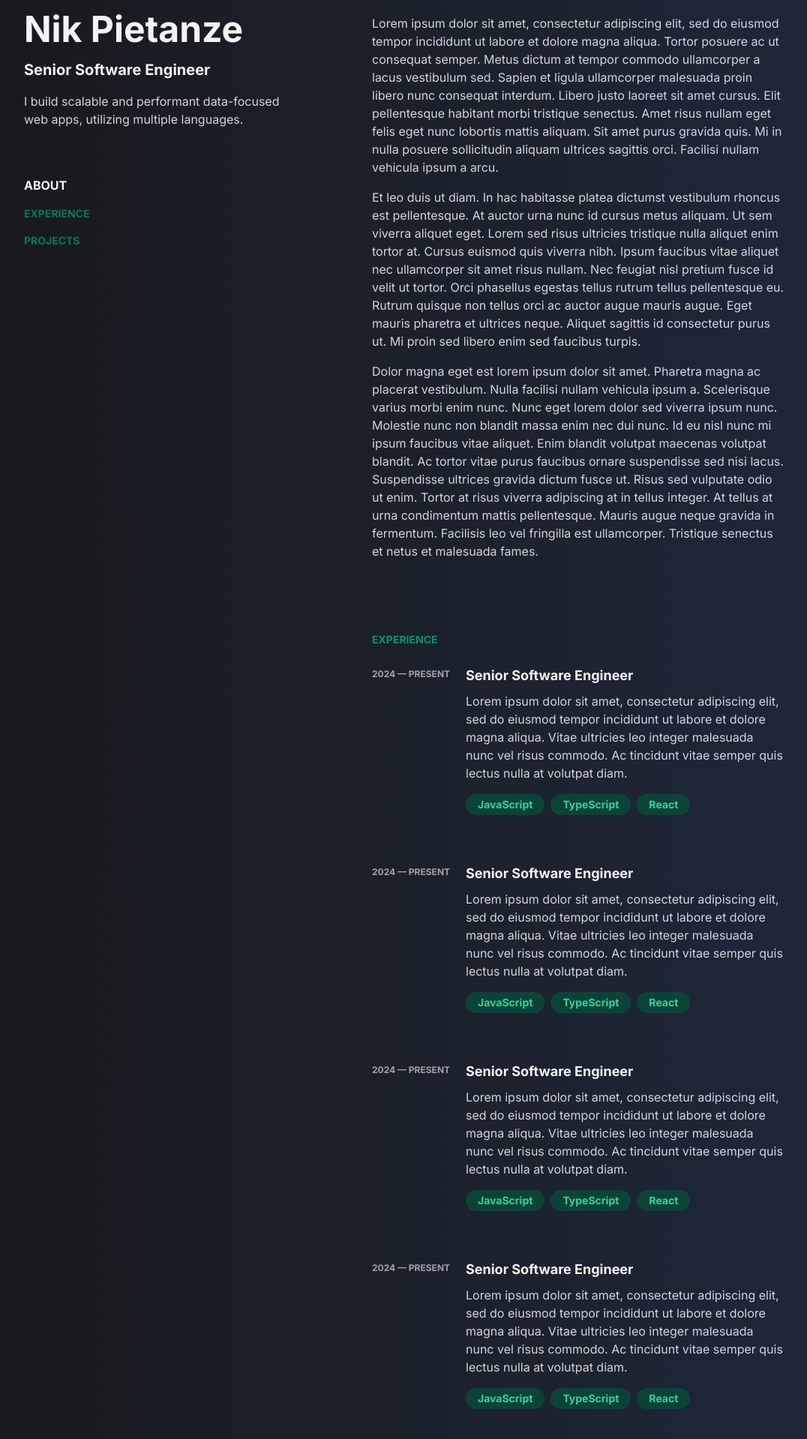
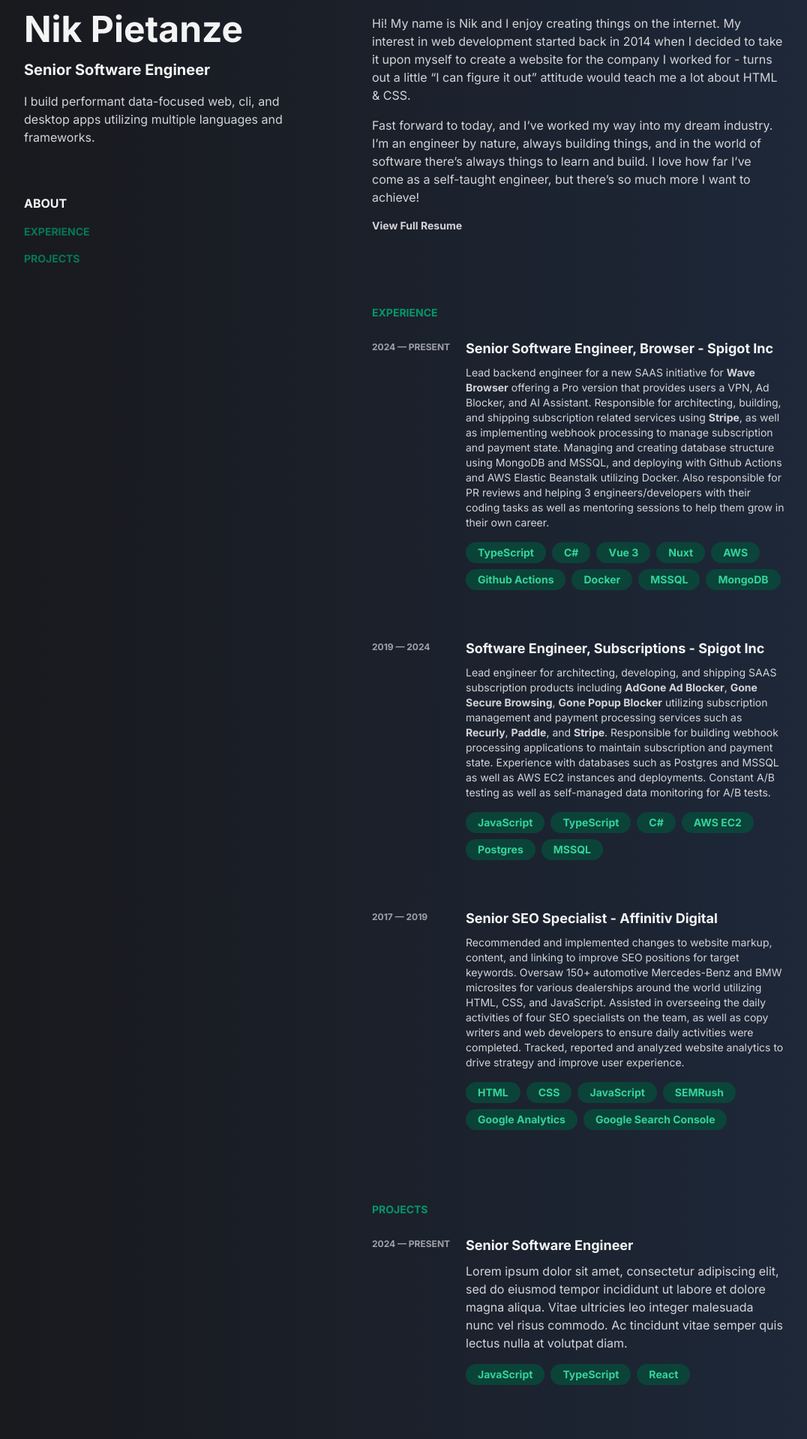
Before and after one commit to nikpietanze/portfolio, a Next.js app: page / in a window 1280 px wide. Shown: the part 81-2000 px from the top of the page at 75% size, without its empty margins (101-1177 px from the left). Built offline with nearby package versions, Linux system fonts and the light colour scheme.

Commit message:
add experience

```diff
--- a/app/layout.tsx
+++ b/app/layout.tsx
@@ -6,7 +6,8 @@ const inter = Inter({ subsets: ["latin"] });
 
 export const metadata: Metadata = {
 	title: "Nik Pietanze",
-	description: "Nik Pietanze is a senior software engineer who builds performant and data-focused applications for the web.",
+	description:
+		"Nik Pietanze is a senior software engineer who builds performant and data-focused applications for the web.",
 };
 
 export default function RootLayout({
--- a/app/page.tsx
+++ b/app/page.tsx
@@ -1,5 +1,37 @@
+"use client";
+import { useState, useRef, useEffect } from "react";
+import Link from "next/link";
+
 export default function Home() {
-	// TODO: Navigation scrolling
+	const [navState, setNavState] = useState("about");
+	const aboutRef = useRef();
+	const experienceRef = useRef();
+	const projectsRef = useRef();
+
+	function handleNavClick(e: React.MouseEvent<HTMLAnchorElement>) {
+		setNavState(e.currentTarget.innerText.toLowerCase());
+	}
+
+	useEffect(() => {
+		const aboutObserver = new IntersectionObserver((entries, observer) => {
+			const entry = entries[0];
+			console.log("aboutEntry.isIntersecting", entry.isIntersecting);
+		});
+		// @ts-ignore
+		aboutObserver.observe(aboutRef.current);
+
+		const experienceObserver = new IntersectionObserver(
+			(entries, observer) => {
+				const entry = entries[0];
+				console.log(
+					"experienceEntry.isIntersecting",
+					entry.isIntersecting
+				);
+			}
+		);
+		// @ts-ignore
+		experienceObserver.observe(experienceRef.current);
+	}, []);
 
 	return (
 		<main className="bg-gradient-to-r from-zinc-900 to-slate-800 text-zinc-100 min-h-screen py-16 px-8 md:px-16 flex justify-center">
@@ -10,23 +42,41 @@ export default function Home() {
 						<h2 className="text-xl font-bold">
 							Senior Software Engineer
 						</h2>
-						<p className="text-zinc-300">
-							I build scalable and performant data-focused
-							<br /> web apps, utilizing multiple languages.
+						<p className="text-zinc-300 max-w-sm">
+							I build performant data-focused web, cli, and
+							desktop apps utilizing multiple languages and
+							frameworks.
 						</p>
 					</div>
 
 					<div className="nav flex md:flex-col gap-4 text-sm font-bold text-emerald-700">
-						<a href="#about" className="active">
+						<Link
+							onClick={handleNavClick}
+							href="#about"
+							className={navState === "about" ? "active" : ""}>
 							ABOUT
-						</a>
-						<a href="#experience">EXPERIENCE</a>
-						<a href="#projects">PROJECTS</a>
+						</Link>
+						<Link
+							onClick={handleNavClick}
+							href="#experience"
+							className={
+								navState === "experience" ? "active" : ""
+							}>
+							EXPERIENCE
+						</Link>
+						<Link
+							onClick={handleNavClick}
+							href="#projects"
+							className={navState === "projects" ? "active" : ""}>
+							PROJECTS
+						</Link>
 					</div>
 				</div>
 
 				<div className="right-col flex flex-col gap-24">
 					<div
+						// @ts-ignore
+						ref={aboutRef}
 						id="about"
 						className="flex flex-col gap-4 text-zinc-300">
 						<h2 className="text-sm font-bold text-emerald-600">
@@ -34,62 +84,264 @@ export default function Home() {
 						</h2>
 
 						<p>
-							Lorem ipsum dolor sit amet, consectetur adipiscing
-							elit, sed do eiusmod tempor incididunt ut labore et
-							dolore magna aliqua. Tortor posuere ac ut consequat
-							semper. Metus dictum at tempor commodo ullamcorper a
-							lacus vestibulum sed. Sapien et ligula ullamcorper
-							malesuada proin libero nunc consequat interdum.
-							Libero justo laoreet sit amet cursus. Elit
-							pellentesque habitant morbi tristique senectus. Amet
-							risus nullam eget felis eget nunc lobortis mattis
-							aliquam. Sit amet purus gravida quis. Mi in nulla
-							posuere sollicitudin aliquam ultrices sagittis orci.
-							Facilisi nullam vehicula ipsum a arcu.
+							Hi! My name is Nik and I enjoy creating things on
+							the internet. My interest in web development started
+							back in 2014 when I decided to take it upon myself
+							to create a website for the company I worked for -
+							turns out a little “I can figure it out” attitude
+							would teach me a lot about HTML & CSS.
 						</p>
 
 						<p>
-							Et leo duis ut diam. In hac habitasse platea
-							dictumst vestibulum rhoncus est pellentesque. At
-							auctor urna nunc id cursus metus aliquam. Ut sem
-							viverra aliquet eget. Lorem sed risus ultricies
-							tristique nulla aliquet enim tortor at. Cursus
-							euismod quis viverra nibh. Ipsum faucibus vitae
-							aliquet nec ullamcorper sit amet risus nullam. Nec
-							feugiat nisl pretium fusce id velit ut tortor. Orci
-							phasellus egestas tellus rutrum tellus pellentesque
-							eu. Rutrum quisque non tellus orci ac auctor augue
-							mauris augue. Eget mauris pharetra et ultrices
-							neque. Aliquet sagittis id consectetur purus ut. Mi
-							proin sed libero enim sed faucibus turpis.
+							Fast forward to today, and I’ve worked my way into
+							my dream industry. I’m an engineer by nature, always
+							building things, and in the world of software
+							there’s always things to learn and build. I love how
+							far I’ve come as a self-taught engineer, but there’s
+							so much more I want to achieve!
 						</p>
 
-						<p>
-							Dolor magna eget est lorem ipsum dolor sit amet.
-							Pharetra magna ac placerat vestibulum. Nulla
-							facilisi nullam vehicula ipsum a. Scelerisque varius
-							morbi enim nunc. Nunc eget lorem dolor sed viverra
-							ipsum nunc. Molestie nunc non blandit massa enim nec
-							dui nunc. Id eu nisl nunc mi ipsum faucibus vitae
-							aliquet. Enim blandit volutpat maecenas volutpat
-							blandit. Ac tortor vitae purus faucibus ornare
-							suspendisse sed nisi lacus. Suspendisse ultrices
-							gravida dictum fusce ut. Risus sed vulputate odio ut
-							enim. Tortor at risus viverra adipiscing at in
-							tellus integer. At tellus at urna condimentum mattis
-							pellentesque. Mauris augue neque gravida in
-							fermentum. Facilisis leo vel fringilla est
-							ullamcorper. Tristique senectus et netus et
-							malesuada fames.
-						</p>
+						<Link
+							href="#"
+							target="_blank"
+							className="font-bold text-sm transition-colors hover:text-emerald-500">
+							View Full Resume
+						</Link>
 					</div>
 
-					<div id="experience" className="flex flex-col gap-8 -mx-4">
+					<div
+						// @ts-ignore
+						ref={experienceRef}
+						id="experience"
+						className="flex flex-col gap-8 -mx-4">
 						<h2 className="text-sm font-bold text-emerald-600 -mb-6 px-4">
 							EXPERIENCE
 						</h2>
 
-						<a
+						<Link
+							href="https://spigot.com"
+							target="_blank"
+							className="grid grid-cols-1 md:grid-cols-[125px_auto] hover:bg-emerald-900/50 transition rounded-lg p-4">
+							<span className="timeframe text-xs font-bold text-zinc-400 mt-1">
+								2024 — PRESENT
+							</span>
+							<div className="details flex flex-col gap-2">
+								<span className="pos-title text-lg font-bold">
+									Senior Software Engineer, Browser - Spigot
+									Inc
+								</span>
+								<p className="pos-description text-sm text-zinc-300">
+									Lead backend engineer for a new SAAS
+									initiative for{" "}
+									<Link
+										href="https://wavebrowser.co/"
+										target="_blank"
+										className="font-bold transition-colors hover:text-emerald-500">
+										Wave Browser
+									</Link>{" "}
+									offering a Pro version that provides users a
+									VPN, Ad Blocker, and AI Assistant.
+									Responsible for architecting, building, and
+									shipping subscription related services using{" "}
+									<Link
+										href="https://stripe.com"
+										target="_blank"
+										className="font-bold transition-colors hover:text-emerald-500">
+										Stripe
+									</Link>
+									, as well as implementing webhook processing
+									to manage subscription and payment state.
+									Managing and creating database structure
+									using MongoDB and MSSQL, and deploying with
+									Github Actions and AWS Elastic Beanstalk
+									utilizing Docker. Also responsible for PR
+									reviews and helping 3 engineers/developers
+									with their coding tasks as well as mentoring
+									sessions to help them grow in their own
+									career.
+								</p>
+
+								<div className="tags flex flex-wrap items-center gap-2 mt-2">
+									<span className="bg-emerald-900/75 text-sm text-emerald-400 font-bold px-4 py-1 rounded-full">
+										TypeScript
+									</span>
+									<span className="bg-emerald-900/75 text-sm text-emerald-400 font-bold px-4 py-1 rounded-full">
+										C#
+									</span>
+									<span className="bg-emerald-900/75 text-sm text-emerald-400 font-bold px-4 py-1 rounded-full">
+										Vue 3
+									</span>
+									<span className="bg-emerald-900/75 text-sm text-emerald-400 font-bold px-4 py-1 rounded-full">
+										Nuxt
+									</span>
+									<span className="bg-emerald-900/75 text-sm text-emerald-400 font-bold px-4 py-1 rounded-full">
+										AWS
+									</span>
+									<span className="bg-emerald-900/75 text-sm text-emerald-400 font-bold px-4 py-1 rounded-full">
+										Github Actions
+									</span>
+									<span className="bg-emerald-900/75 text-sm text-emerald-400 font-bold px-4 py-1 rounded-full">
+										Docker
+									</span>
+									<span className="bg-emerald-900/75 text-sm text-emerald-400 font-bold px-4 py-1 rounded-full">
+										MSSQL
+									</span>
+									<span className="bg-emerald-900/75 text-sm text-emerald-400 font-bold px-4 py-1 rounded-full">
+										MongoDB
+									</span>
+								</div>
+							</div>
+						</Link>
+
+						<Link
+							href="https://spigot.com"
+							target="_blank"
+							className="grid grid-cols-1 md:grid-cols-[125px_auto] hover:bg-emerald-900/50 transition rounded-lg p-4">
+							<span className="timeframe text-xs font-bold text-zinc-400 mt-1">
+								2019 — 2024
+							</span>
+							<div className="details flex flex-col gap-2">
+								<span className="pos-title text-lg font-bold">
+									Software Engineer, Subscriptions - Spigot
+									Inc
+								</span>
+								<p className="pos-description text-sm text-zinc-300">
+									Lead engineer for architecting, developing,
+									and shipping SAAS subscription products
+									including{" "}
+									<Link
+										href="https://adgone.org"
+										target="_blank"
+										className="font-bold transition-colors hover:text-emerald-500">
+										AdGone Ad Blocker
+									</Link>
+									,{" "}
+									<Link
+										href="https://gonesecurebrowsing.com"
+										target="_blank"
+										className="font-bold transition-colors hover:text-emerald-500">
+										Gone Secure Browsing
+									</Link>
+									,{" "}
+									<Link
+										href="https://gonepopupblocker.com"
+										target="_blank"
+										className="font-bold transition-colors hover:text-emerald-500">
+										Gone Popup Blocker
+									</Link>{" "}
+									utilizing subscription management and
+									payment processing services such as{" "}
+									<Link
+										href="https://recurly.com"
+										target="_blank"
+										className="font-bold transition-colors hover:text-emerald-500">
+										Recurly
+									</Link>
+									,{" "}
+									<Link
+										href="https://paddle.com"
+										target="_blank"
+										className="font-bold transition-colors hover:text-emerald-500">
+										Paddle
+									</Link>
+									, and{" "}
+									<Link
+										href="https://stripe.com"
+										target="_blank"
+										className="font-bold transition-colors hover:text-emerald-500">
+										Stripe
+									</Link>
+									. Responsible for building webhook
+									processing applications to maintain
+									subscription and payment state. Experience
+									with databases such as Postgres and MSSQL as
+									well as AWS EC2 instances and deployments.
+									Constant A/B testing as well as self-managed
+									data monitoring for A/B tests.
+								</p>
+
+								<div className="tags flex flex-wrap items-center gap-2 mt-2">
+									<span className="bg-emerald-900/75 text-sm text-emerald-400 font-bold px-4 py-1 rounded-full">
+										JavaScript
+									</span>
+									<span className="bg-emerald-900/75 text-sm text-emerald-400 font-bold px-4 py-1 rounded-full">
+										TypeScript
+									</span>
+									<span className="bg-emerald-900/75 text-sm text-emerald-400 font-bold px-4 py-1 rounded-full">
+										C#
+									</span>
+									<span className="bg-emerald-900/75 text-sm text-emerald-400 font-bold px-4 py-1 rounded-full">
+										AWS EC2
+									</span>
+									<span className="bg-emerald-900/75 text-sm text-emerald-400 font-bold px-4 py-1 rounded-full">
+										Postgres
+									</span>
+									<span className="bg-emerald-900/75 text-sm text-emerald-400 font-bold px-4 py-1 rounded-full">
+										MSSQL
+									</span>
+								</div>
+							</div>
+						</Link>
+
+						<Link
+							href="https://affinitiv.com"
+							target="_blank"
+							className="grid grid-cols-1 md:grid-cols-[125px_auto] hover:bg-emerald-900/50 transition rounded-lg p-4">
+							<span className="timeframe text-xs font-bold text-zinc-400 mt-1">
+								2017 — 2019
+							</span>
+							<div className="details flex flex-col gap-2">
+								<span className="pos-title text-lg font-bold">
+									Senior SEO Specialist - Affinitiv Digital
+								</span>
+								<p className="pos-description text-sm text-zinc-300">
+									Recommended and implemented changes to
+									website markup, content, and linking to
+									improve SEO positions for target keywords.
+									Oversaw 150+ automotive Mercedes-Benz and
+									BMW microsites for various dealerships
+									around the world utilizing HTML, CSS, and
+									JavaScript. Assisted in overseeing the daily
+									activities of four SEO specialists on the
+									team, as well as copy writers and web
+									developers to ensure daily activities were
+									completed. Tracked, reported and analyzed
+									website analytics to drive strategy and
+									improve user experience.
+								</p>
+
+								<div className="tags flex flex-wrap items-center gap-2 mt-2">
+									<span className="bg-emerald-900/75 text-sm text-emerald-400 font-bold px-4 py-1 rounded-full">
+										HTML
+									</span>
+									<span className="bg-emerald-900/75 text-sm text-emerald-400 font-bold px-4 py-1 rounded-full">
+										CSS
+									</span>
+									<span className="bg-emerald-900/75 text-sm text-emerald-400 font-bold px-4 py-1 rounded-full">
+										JavaScript
+									</span>
+									<span className="bg-emerald-900/75 text-sm text-emerald-400 font-bold px-4 py-1 rounded-full">
+										SEMRush
+									</span>
+									<span className="bg-emerald-900/75 text-sm text-emerald-400 font-bold px-4 py-1 rounded-full">
+										Google Analytics
+									</span>
+									<span className="bg-emerald-900/75 text-sm text-emerald-400 font-bold px-4 py-1 rounded-full">
+										Google Search Console
+									</span>
+								</div>
+							</div>
+						</Link>
+					</div>
+
+					<div
+						id="projects"
+						className="flex flex-col gap-8 -mt-4 -mx-4">
+						<h2 className="text-sm font-bold text-emerald-600 -mb-6 px-4">
+							PROJECTS
+						</h2>
+
+						<Link
 							href="#"
 							className="grid grid-cols-1 md:grid-cols-[125px_auto] hover:bg-emerald-900/50 transition rounded-lg p-4">
 							<span className="timeframe text-xs font-bold text-zinc-400 mt-1">
@@ -109,153 +361,18 @@ export default function Home() {
 								</p>
 
 								<div className="tags flex flex-wrap items-center gap-2 mt-2">
-									<span className="bg-emerald-900/75 text-sm text-emerald-400 font-bold px-4 py-1 rounded-full">JavaScript</span>
-									<span className="bg-emerald-900/75 text-sm text-emerald-400 font-bold px-4 py-1 rounded-full">TypeScript</span>
-									<span className="bg-emerald-900/75 text-sm text-emerald-400 font-bold px-4 py-1 rounded-full">React</span>
+									<span className="bg-emerald-900/75 text-sm text-emerald-400 font-bold px-4 py-1 rounded-full">
+										JavaScript
+									</span>
+									<span className="bg-emerald-900/75 text-sm text-emerald-400 font-bold px-4 py-1 rounded-full">
+										TypeScript
+									</span>
+									<span className="bg-emerald-900/75 text-sm text-emerald-400 font-bold px-4 py-1 rounded-full">
+										React
+									</span>
 								</div>
 							</div>
-						</a>
-
-						<a
-							href="#"
-							className="grid grid-cols-1 md:grid-cols-[125px_auto] hover:bg-emerald-900/50 transition rounded-lg p-4">
-							<span className="timeframe text-xs font-bold text-zinc-400 mt-1">
-								2024 — PRESENT
-							</span>
-							<div className="details flex flex-col gap-2">
-								<span className="pos-title text-lg font-bold">
-									Senior Software Engineer
-								</span>
-								<p className="pos-description text-base text-zinc-300">
-									Lorem ipsum dolor sit amet, consectetur
-									adipiscing elit, sed do eiusmod tempor
-									incididunt ut labore et dolore magna aliqua.
-									Vitae ultricies leo integer malesuada nunc
-									vel risus commodo. Ac tincidunt vitae semper
-									quis lectus nulla at volutpat diam.
-								</p>
-
-								<div className="tags flex flex-wrap items-center gap-2 mt-2">
-									<span className="bg-emerald-900/75 text-sm text-emerald-400 font-bold px-4 py-1 rounded-full">JavaScript</span>
-									<span className="bg-emerald-900/75 text-sm text-emerald-400 font-bold px-4 py-1 rounded-full">TypeScript</span>
-									<span className="bg-emerald-900/75 text-sm text-emerald-400 font-bold px-4 py-1 rounded-full">React</span>
-								</div>
-							</div>
-						</a>
-
-						<a
-							href="#"
-							className="grid grid-cols-1 md:grid-cols-[125px_auto] hover:bg-emerald-900/50 transition rounded-lg p-4">
-							<span className="timeframe text-xs font-bold text-zinc-400 mt-1">
-								2024 — PRESENT
-							</span>
-							<div className="details flex flex-col gap-2">
-								<span className="pos-title text-lg font-bold">
-									Senior Software Engineer
-								</span>
-								<p className="pos-description text-base text-zinc-300">
-									Lorem ipsum dolor sit amet, consectetur
-									adipiscing elit, sed do eiusmod tempor
-									incididunt ut labore et dolore magna aliqua.
-									Vitae ultricies leo integer malesuada nunc
-									vel risus commodo. Ac tincidunt vitae semper
-									quis lectus nulla at volutpat diam.
-								</p>
-
-								<div className="tags flex flex-wrap items-center gap-2 mt-2">
-									<span className="bg-emerald-900/75 text-sm text-emerald-400 font-bold px-4 py-1 rounded-full">JavaScript</span>
-									<span className="bg-emerald-900/75 text-sm text-emerald-400 font-bold px-4 py-1 rounded-full">TypeScript</span>
-									<span className="bg-emerald-900/75 text-sm text-emerald-400 font-bold px-4 py-1 rounded-full">React</span>
-								</div>
-							</div>
-						</a>
-
-						<a
-							href="#"
-							className="grid grid-cols-1 md:grid-cols-[125px_auto] hover:bg-emerald-900/50 transition rounded-lg p-4">
-							<span className="timeframe text-xs font-bold text-zinc-400 mt-1">
-								2024 — PRESENT
-							</span>
-							<div className="details flex flex-col gap-2">
-								<span className="pos-title text-lg font-bold">
-									Senior Software Engineer
-								</span>
-								<p className="pos-description text-base text-zinc-300">
-									Lorem ipsum dolor sit amet, consectetur
-									adipiscing elit, sed do eiusmod tempor
-									incididunt ut labore et dolore magna aliqua.
-									Vitae ultricies leo integer malesuada nunc
-									vel risus commodo. Ac tincidunt vitae semper
-									quis lectus nulla at volutpat diam.
-								</p>
-
-								<div className="tags flex flex-wrap items-center gap-2 mt-2">
-									<span className="bg-emerald-900/75 text-sm text-emerald-400 font-bold px-4 py-1 rounded-full">JavaScript</span>
-									<span className="bg-emerald-900/75 text-sm text-emerald-400 font-bold px-4 py-1 rounded-full">TypeScript</span>
-									<span className="bg-emerald-900/75 text-sm text-emerald-400 font-bold px-4 py-1 rounded-full">React</span>
-								</div>
-							</div>
-						</a>
-
-						<a
-							href="#"
-							className="grid grid-cols-1 md:grid-cols-[125px_auto] hover:bg-emerald-900/50 transition rounded-lg p-4">
-							<span className="timeframe text-xs font-bold text-zinc-400 mt-1">
-								2024 — PRESENT
-							</span>
-							<div className="details flex flex-col gap-2">
-								<span className="pos-title text-lg font-bold">
-									Senior Software Engineer
-								</span>
-								<p className="pos-description text-base text-zinc-300">
-									Lorem ipsum dolor sit amet, consectetur
-									adipiscing elit, sed do eiusmod tempor
-									incididunt ut labore et dolore magna aliqua.
-									Vitae ultricies leo integer malesuada nunc
-									vel risus commodo. Ac tincidunt vitae semper
-									quis lectus nulla at volutpat diam.
-								</p>
-
-								<div className="tags flex flex-wrap items-center gap-2 mt-2">
-									<span className="bg-emerald-900/75 text-sm text-emerald-400 font-bold px-4 py-1 rounded-full">JavaScript</span>
-									<span className="bg-emerald-900/75 text-sm text-emerald-400 font-bold px-4 py-1 rounded-full">TypeScript</span>
-									<span className="bg-emerald-900/75 text-sm text-emerald-400 font-bold px-4 py-1 rounded-full">React</span>
-								</div>
-							</div>
-						</a>
-					</div>
-
-					<div id="projects" className="flex flex-col gap-8 -mt-4 -mx-4">
-						<h2 className="text-sm font-bold text-emerald-600 -mb-6 px-4">
-							PROJECTS
-						</h2>
-
-						<a
-							href="#"
-							className="grid grid-cols-1 md:grid-cols-[125px_auto] hover:bg-emerald-900/50 transition rounded-lg p-4">
-							<span className="timeframe text-xs font-bold text-zinc-400 mt-1">
-								2024 — PRESENT
-							</span>
-							<div className="details flex flex-col gap-2">
-								<span className="pos-title text-lg font-bold">
-									Senior Software Engineer
-								</span>
-								<p className="pos-description text-base text-zinc-300">
-									Lorem ipsum dolor sit amet, consectetur
-									adipiscing elit, sed do eiusmod tempor
-									incididunt ut labore et dolore magna aliqua.
-									Vitae ultricies leo integer malesuada nunc
-									vel risus commodo. Ac tincidunt vitae semper
-									quis lectus nulla at volutpat diam.
-								</p>
-
-								<div className="tags flex flex-wrap items-center gap-2 mt-2">
-									<span className="bg-emerald-900/75 text-sm text-emerald-400 font-bold px-4 py-1 rounded-full">JavaScript</span>
-									<span className="bg-emerald-900/75 text-sm text-emerald-400 font-bold px-4 py-1 rounded-full">TypeScript</span>
-									<span className="bg-emerald-900/75 text-sm text-emerald-400 font-bold px-4 py-1 rounded-full">React</span>
-								</div>
-							</div>
-						</a>
+						</Link>
 					</div>
 				</div>
 			</div>
```
